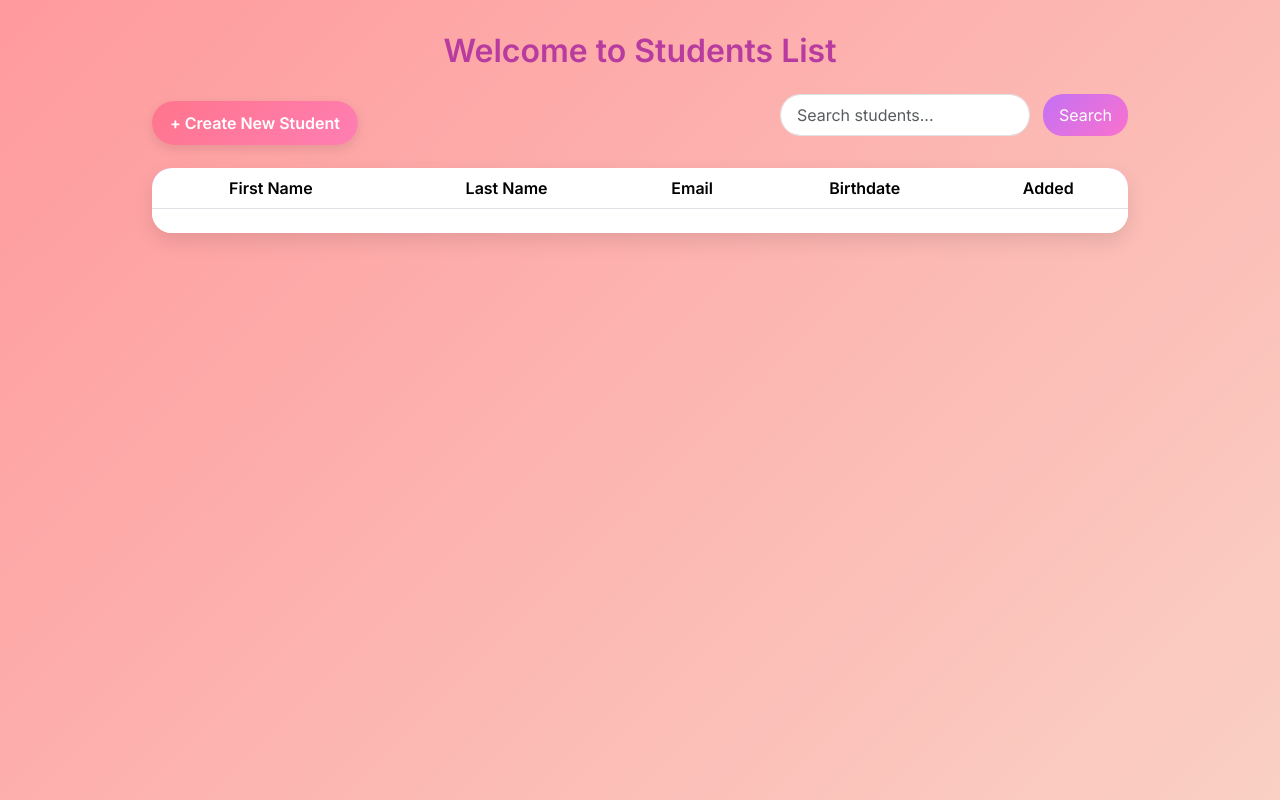
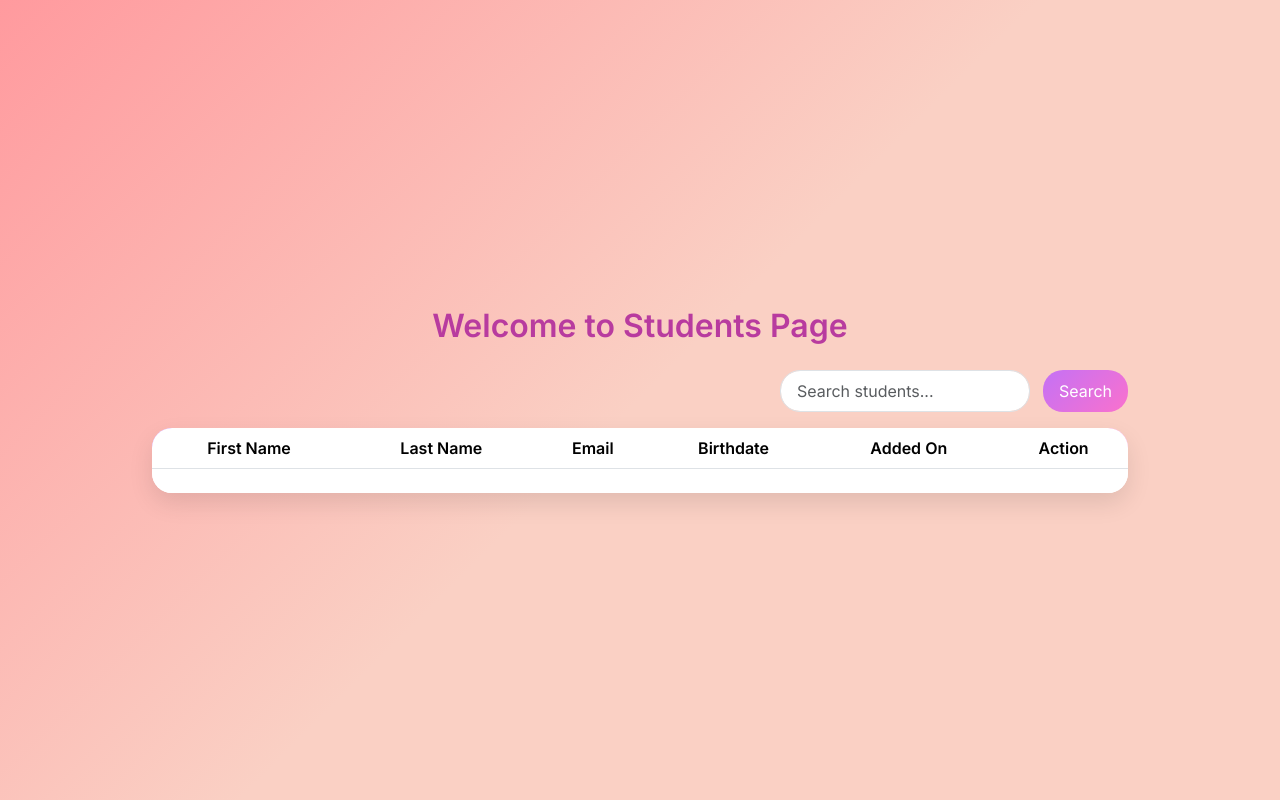
Before and after one commit to jasmalaborbor/malaborbor_jasmine, a PHP site: template app/views/authors.php in a window 1280 px wide. Run offline with PHP 8.4, Linux system fonts and the light colour scheme; the template is opened without the code that fills it, so the values that code supplies are empty.

Commit message:
first commit

```diff
--- a/app/views/authors.php
+++ b/app/views/authors.php
@@ -8,14 +8,17 @@
 	<link href="https://fonts.googleapis.com/css2?family=Inter:wght@400;600&display=swap" rel="stylesheet">
 	<style>
 		body {
-			background: linear-gradient(135deg, #ff9a9e, #fad0c4);
+			background: linear-gradient(135deg, #ff9a9e, #fad0c4, #fad0c4);
 			font-family: 'Inter', sans-serif;
 			min-height: 100vh;
+			display: flex;
+			align-items: center;
+			justify-content: center;
 			padding: 2rem;
 		}
 		.container {
 			max-width: 1000px;
-			margin: auto;
+			width: 100%;
 		}
 		h2 {
 			text-align: center;
@@ -23,24 +26,10 @@
 			color: #b83b9f;
 			margin-bottom: 1.5rem;
 		}
-		.btn-create {
-			display: inline-block;
-			background: linear-gradient(135deg, #ff758c, #ff7eb3);
-			color: white;
-			padding: 10px 18px;
-			border-radius: 25px;
-			font-weight: 600;
-			text-decoration: none;
-			box-shadow: 0 4px 12px rgba(0,0,0,0.1);
-			transition: 0.3s;
-		}
-		.btn-create:hover {
-			opacity: 0.9;
-		}
-		.table-wrapper {
-			background: white;
+		.card {
+			border: none;
 			border-radius: 20px;
-			box-shadow: 0 8px 20px rgba(0,0,0,0.1);
+			box-shadow: 0 10px 25px rgba(0,0,0,0.1);
 			overflow: hidden;
 		}
 		.table thead {
@@ -94,21 +98,17 @@
 <body>
 <div class="container">
 
-	<h2>Welcome to Students List</h2>
+	<h2>Welcome to Students Page</h2>
 
-	<div class="d-flex justify-content-between align-items-center mb-3">
-		<a href="<?= site_url('author/create'); ?>" class="btn-create">+ Create New Student</a>
-
-		<div class="search-form">
-			<form action="<?= site_url('author'); ?>" method="get" class="d-flex">
-				<?php $q = isset($_GET['q']) ? $_GET['q'] : ''; ?>
-				<input class="form-control me-2" name="q" type="text" placeholder="Search students..." value="<?= html_escape($q); ?>" style="max-width: 250px;">
-				<button type="submit" class="btn">Search</button>
-			</form>
-		</div>
+	<div class="search-form">
+		<form action="<?= site_url('author'); ?>" method="get" class="d-flex justify-content-end">
+			<?php $q = isset($_GET['q']) ? $_GET['q'] : ''; ?>
+			<input class="form-control me-2" name="q" type="text" placeholder="Search students..." value="<?= html_escape($q); ?>" style="max-width: 250px;">
+			<button type="submit" class="btn">Search</button>
+		</form>
 	</div>
 
-	<div class="table-wrapper">
+	<div class="card">
 		<div class="table-responsive">
 			<table class="table table-hover align-middle mb-0">
 				<thead>
@@ -117,7 +117,8 @@
 					<th>Last Name</th>
 					<th>Email</th>
 					<th>Birthdate</th>
-					<th>Added</th>
+					<th>Added On</th>
+					<th>Action</th>
 				</tr>
 				</thead>
 				<tbody>
```
Also changed, not shown: other parts of app/views/authors.php (+21 -6 lines).
